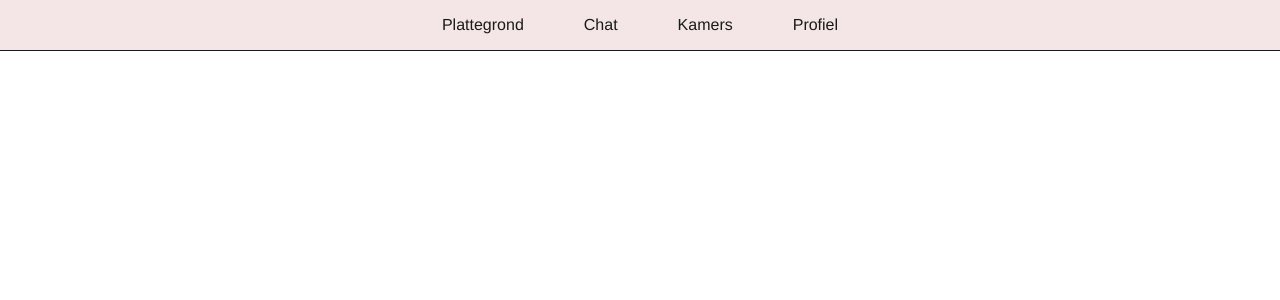
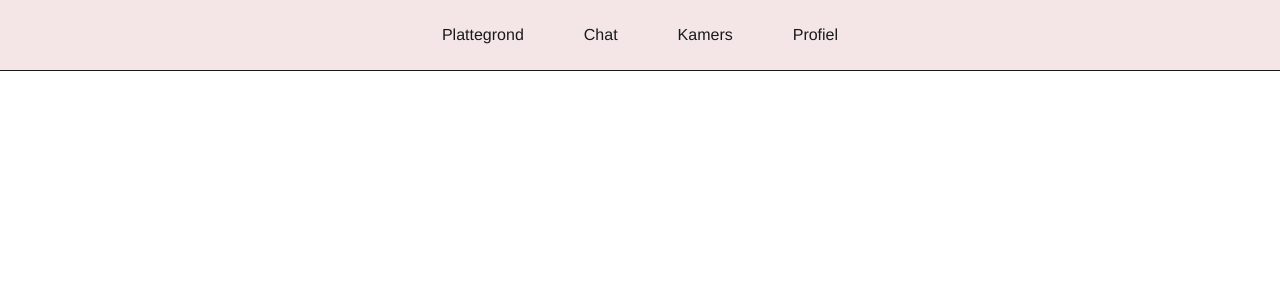
Before and after one commit to skocak123/TribeSpot, a PHP site: page / in a window 1280 px wide. Shown: the top 300 px of the page. Run offline with PHP 8.4, Linux system fonts and the light colour scheme.

Commit message:
modified:   css/style.css

```diff
--- a/css/style.css
+++ b/css/style.css
@@ -6,11 +6,13 @@ body {
         min-height: 100vh;
 }
 nav {
+    height: 70px;
     background-color: #f4e6e6;
     border-bottom: 1px solid #1a1a1a;
 }
 nav ul{
     width: 100%;
+    height: 100%;
     list-style: none;
     display: flex;
     justify-content: center;
```
